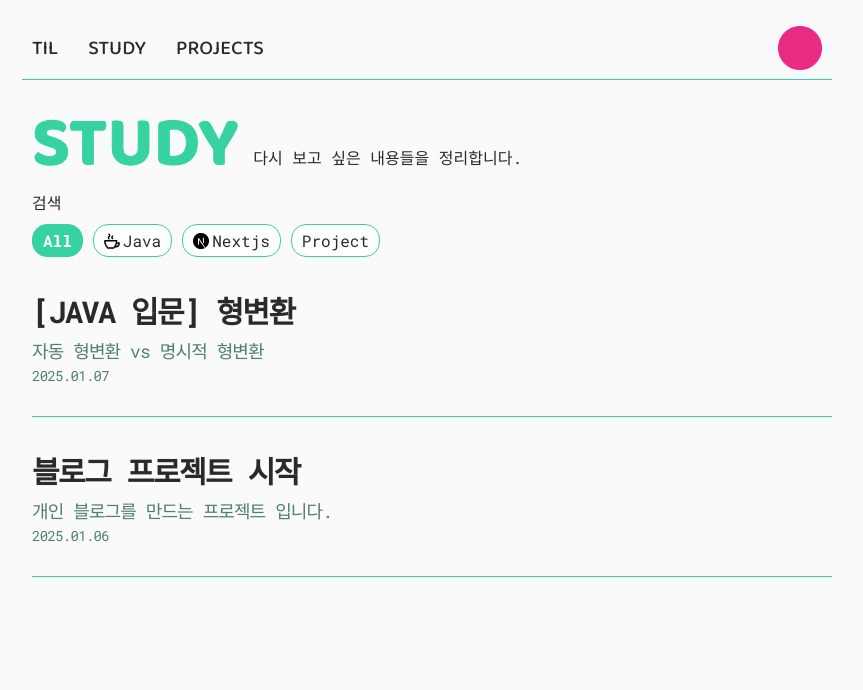
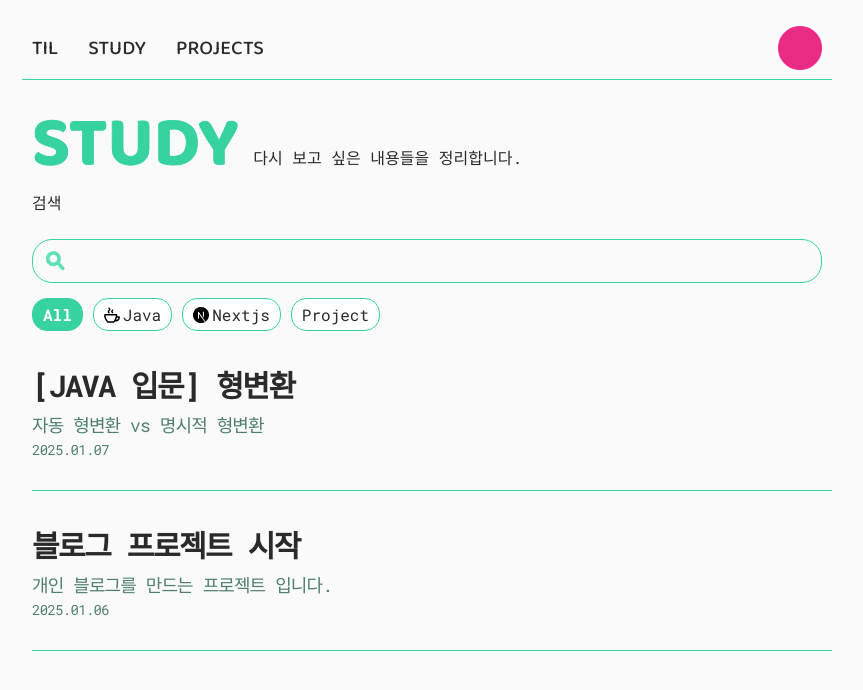
Before and after one commit to nahyukk/mag-devlog, a Next.js app: page /STUDY in a window 1280 px wide. Shown: the top 690 px of the page, without its empty margins (213-1076 px from the left). Built offline with nearby package versions, Linux system fonts and the light colour scheme.

Commit message:
🚧Study - added search feature, detailed work needed

```diff
--- a/app/components/Study/StudyFilteredList.jsx
+++ b/app/components/Study/StudyFilteredList.jsx
@@ -6,8 +6,30 @@ import StudyList from "./StudyList";
 const StudyFilteredList = ({ filters, posts }) => {
   const [filteredPosts, setFilteredPosts] = useState(posts);
   const [selectedFilter, setSelectedFilter] = useState("All");
+  const [searchTerm, setSearchTerm] = useState("");
+
   const getFilterIcon = (filter) =>
     `/filtericons/${filter.toLowerCase()}-icon.svg`;
+
+  const applyFilters = (filter, term) => {
+    let updatePosts = posts;
+
+    if (filter !== "All") {
+      updatePosts = updatePosts.filter(
+        (post) => post,
+        filter,
+        includes(filter)
+      );
+    }
+    if (term) {
+      updatePosts = updatePosts.filter(
+        (post) =>
+          post.title.toLowerCase().includes(term.toLowerCase()) ||
+          post.description.toLowerCase().includes(term.toLowerCase())
+      );
+    }
+    setFilteredPosts(updatePosts);
+  };
 
   const handleFilterClick = (filter) => {
     setSelectedFilter(filter);
@@ -18,8 +40,50 @@ const StudyFilteredList = ({ filters, posts }) => {
     }
   };
 
+  const handleSearchChange = (e) => {
+    const term = e.target.value;
+    setSearchTerm(term);
+    applyFilters(selectedFilter, term);
+  };
+
   return (
-    <div>
+    <div style={{ position: "relative", width: "100%", maxWidth: "810px" }}>
+      <div style={{ position: "relative", width: "100%" }}>
+        <input
+          type="text"
+          value={searchTerm}
+          onChange={handleSearchChange}
+          style={{
+            width: "100%",
+            padding: "12px 10px 12px 40px",
+            margin: "15px 0",
+            border: "1px solid var(--primary-color)",
+            borderRadius: "20px",
+            fontFamily: "var(--font-roboto-mono)",
+          }}
+        />
+        <svg
+          width="20"
+          height="20"
+          viewBox="0 0 27 28"
+          fill="none"
+          xmlns="http://www.w3.org/2000/svg"
+          style={{
+            position: "absolute",
+            left: "13px",
+            top: "50%",
+            transform: "translateY(-50%)",
+            cursor: "pointer",
+          }}
+        >
+          <path
+            fillRule="evenodd"
+            clipRule="evenodd"
+            d="M16.7991 10.8097C16.7991 13.8501 14.3344 16.3148 11.294 16.3148C8.25364 16.3148 5.78894 13.8501 5.78894 10.8097C5.78894 7.76937 8.25364 5.30468 11.294 5.30468C14.3344 5.30468 16.7991 7.76937 16.7991 10.8097ZM16.8171 19.7474C15.2124 20.7411 13.3202 21.3148 11.294 21.3148C5.49222 21.3148 0.78894 16.6115 0.78894 10.8097C0.78894 5.00796 5.49222 0.304688 11.294 0.304688C17.0958 0.304688 21.7991 5.00796 21.7991 10.8097C21.7991 12.7695 21.2624 14.604 20.328 16.1742L26.3337 22.8472C27.2573 23.8735 27.1741 25.4542 26.1478 26.3779C25.1215 27.3015 23.5408 27.2183 22.6172 26.192L16.8171 19.7474Z"
+            fill="var(--secondary-color)"
+          />
+        </svg>
+      </div>
       <div style={{ display: "flex", gap: "10px" }}>
         {filters.map((filter) => {
           return (
--- a/app/globals.css
+++ b/app/globals.css
@@ -87,6 +87,18 @@ a {
 	text-decoration: none;
 }
 
+input {
+  background-color: var(--background-color);
+  color: var(--main-text-color);
+}
+
+input:focus,
+input:active {
+  outline: none;
+  border: 1px solid var(--primary-color);
+  box-shadow: none;
+}
+
 @media (prefers-color-scheme: dark) {
 	html {
 		color-scheme: dark;
```
